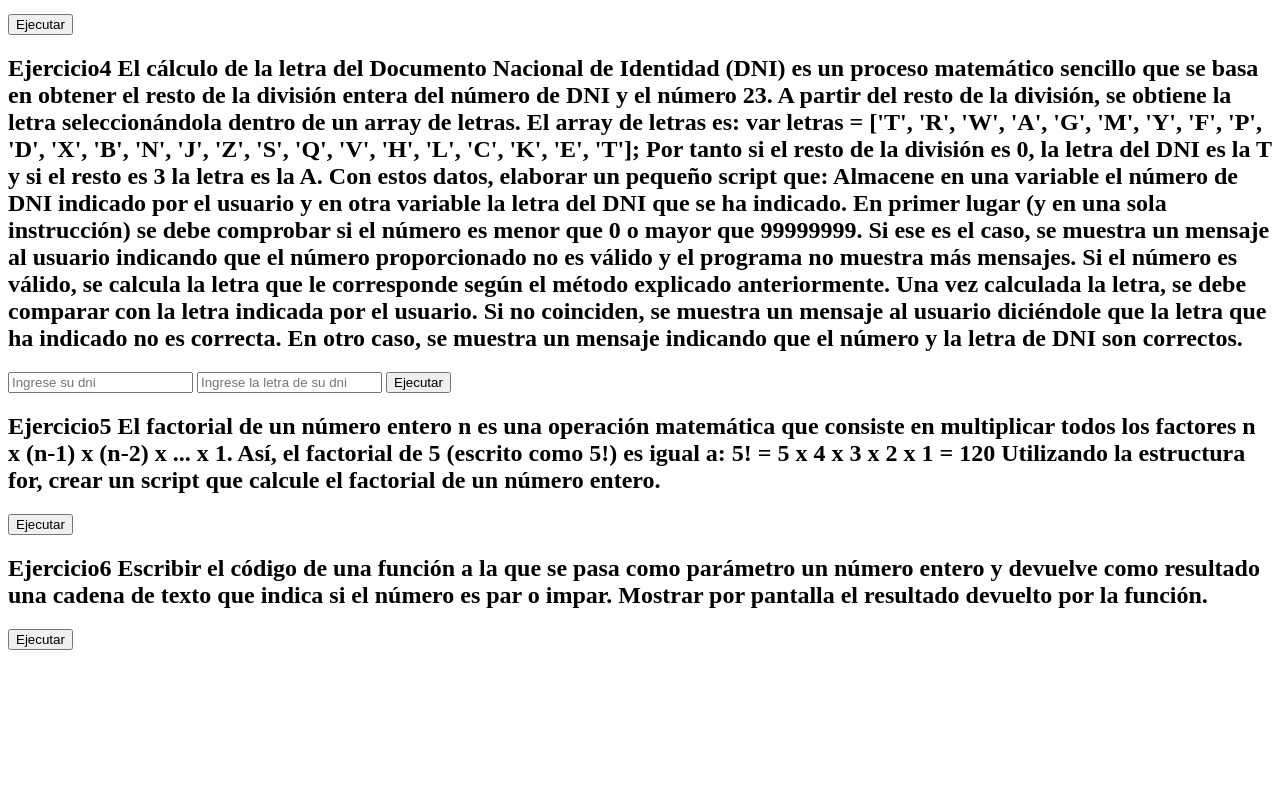
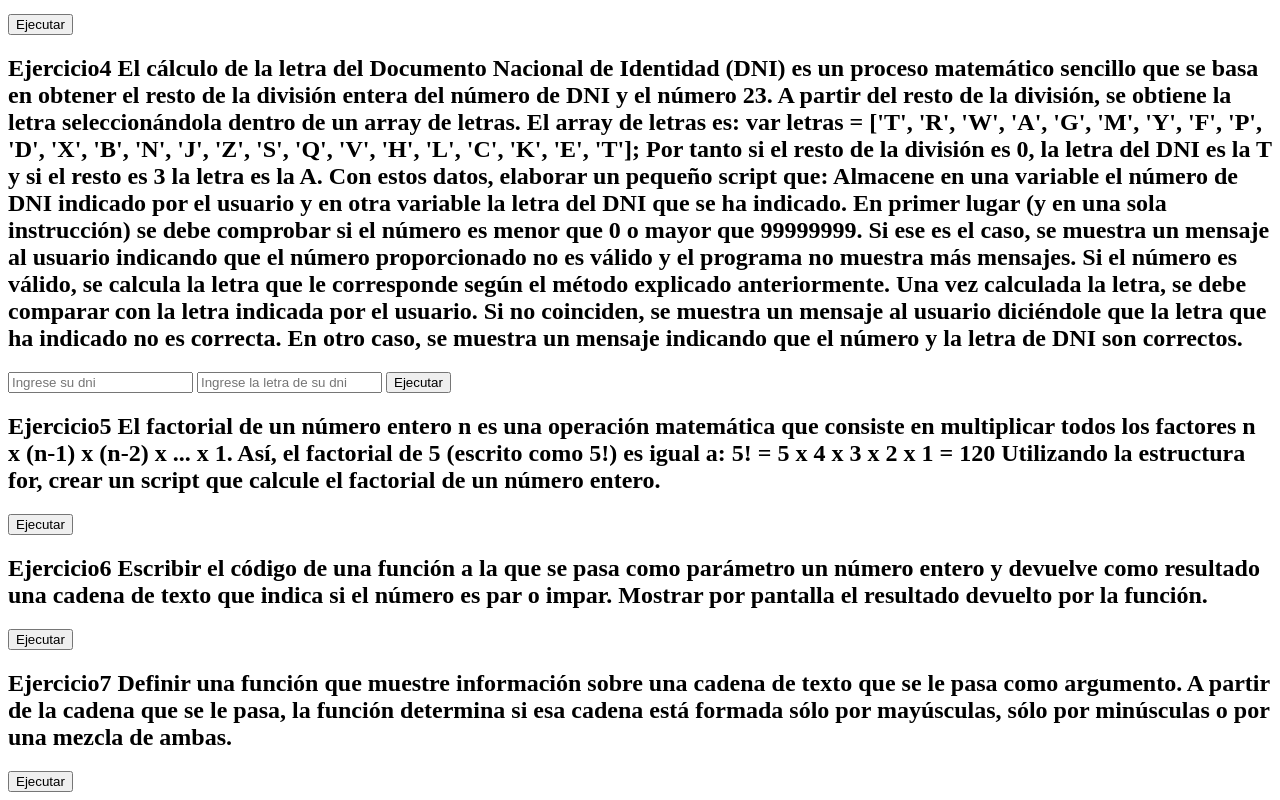
Before and after one commit to benyitang/jsEjemplos, a plain HTML site: page index.html in a window 1280 px wide. Shown: the part 423-1223 px from the top of the page. Before the commit the page ends 1081 px from the top, so only its background shows below. Drawn offline with Linux system fonts and the light colour scheme.

Commit message:
ej7 html

```diff
--- a/index.html
+++ b/index.html
@@ -99,5 +99,19 @@ Mostrar por pantalla el resultado devuelto por la función.
 
     <script src="index.js"></script>
 
+    <h2>
+        Ejercicio7
+
+        Definir una función que muestre información sobre una cadena de texto que se le pasa
+    como argumento. A partir de la cadena que se le pasa, la función determina si esa cadena
+    está formada sólo por mayúsculas, sólo por minúsculas o por una mezcla de ambas.
+
+    </h2>
+
+    <button onclick="ejercicio7()">Ejecutar</button>
+
+    <script src="index.js"></script>
+
+
 </body>
 </html>
```
